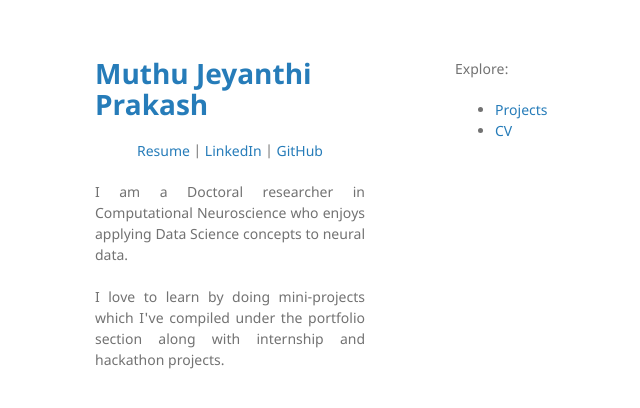
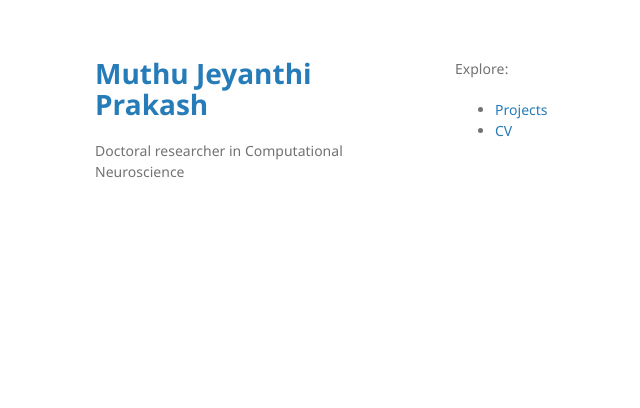
Before and after one commit to Muthu-Jeyanthi/Muthu-Jeyanthi.github.io, a Jekyll site: the page built from index.md, in a window 1280 px wide. Shown: the top 408 px of the page, without its empty margins (115-755 px from the left). Built offline with Jekyll 4.4.1, drawn with Linux system fonts in a browser that asks for light colours; our own code applies the rules of GitHub Pages for plain Markdown files.

Commit message:
Revise title and description in _config.yml
Updated title and description for clarity.

```diff
--- a/_config.yml
+++ b/_config.yml
@@ -1,18 +1,5 @@
-title: <p> Muthu Jeyanthi Prakash </p>
-description:
-  <p align="center">
-  <a href="profile/Prakash_resume.pdf">Resume</a> |
-  <a href="https://www.linkedin.com/in/muthu-jeyanthi/">LinkedIn</a> |
-  <a href="https://github.com/Muthu-Jeyanthi">GitHub</a>
-  </p>
-
-  <p align="justify">
-  I am a Doctoral researcher in Computational Neuroscience who enjoys applying Data Science concepts to neural data.
-  <br><br>
-  I love to learn by doing mini-projects which I've compiled under the portfolio section along with internship and hackathon projects.
-  <br><br>
-  </p>
-
+title: Muthu Jeyanthi Prakash
+description: Doctoral researcher in Computational Neuroscience
 theme: minima
 
 header_pages:
```
